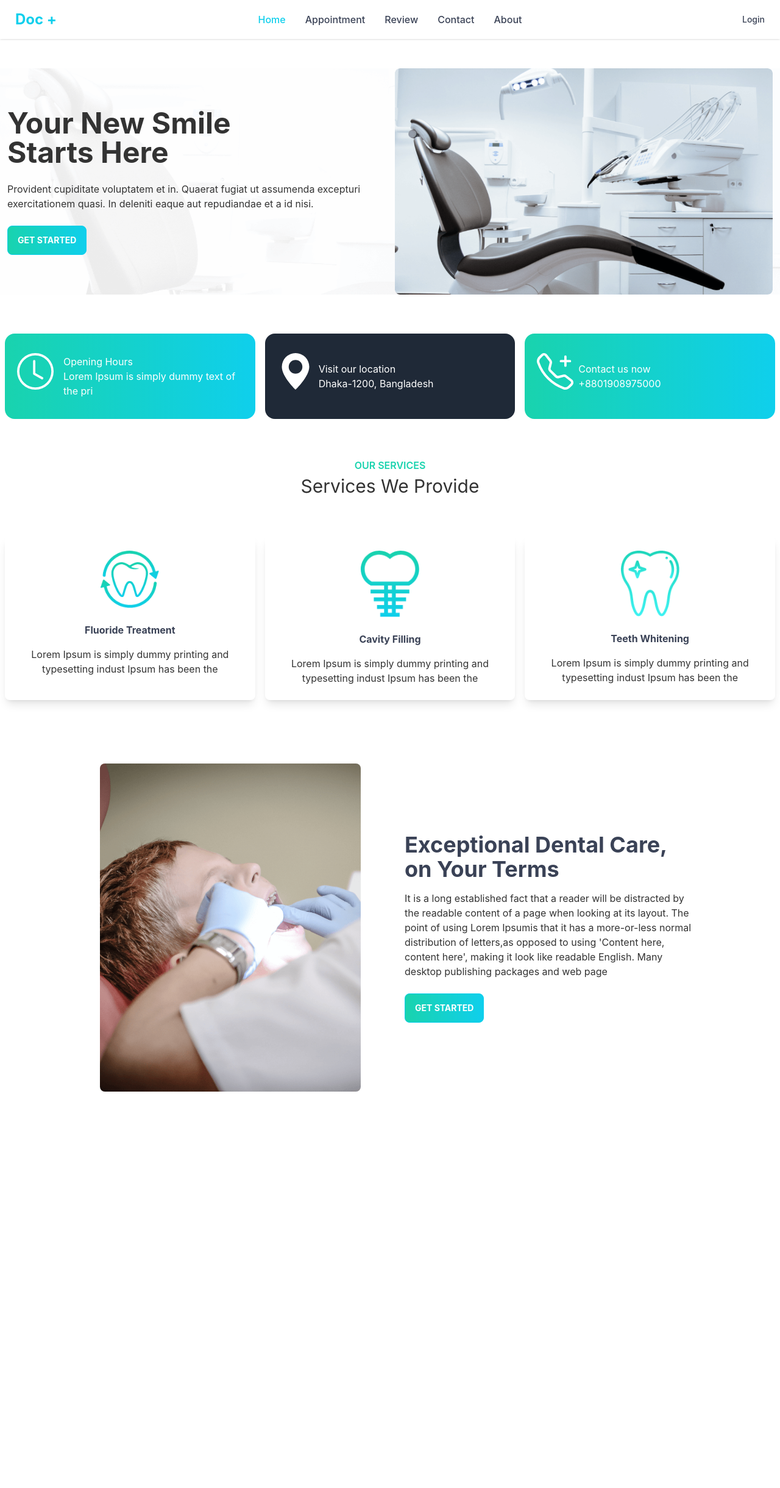
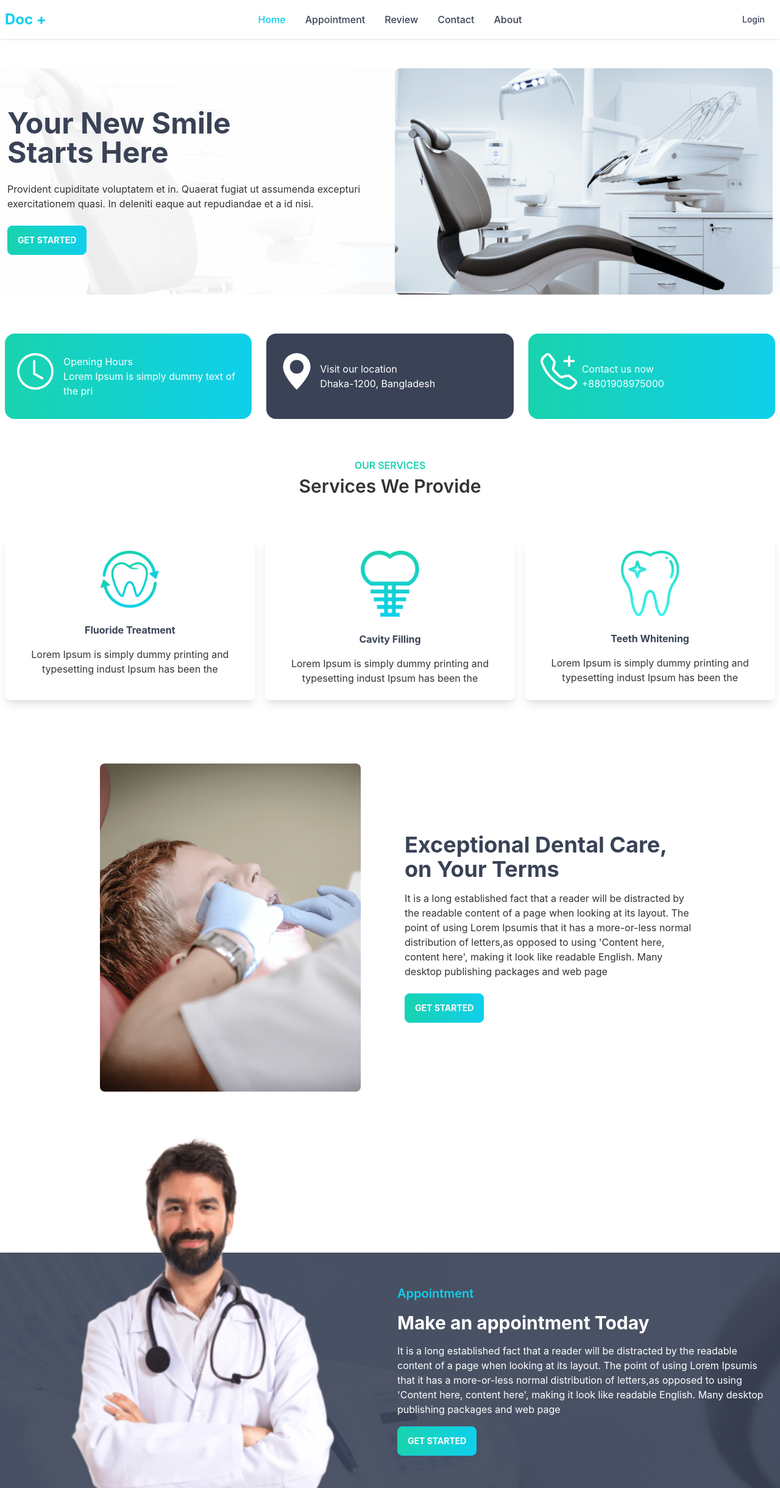
Before and after one commit to asadulR/Doc-plus-UI, a React (Create React App) app: page / in a window 1280 px wide. Shown: the whole page at 61% size. Before the commit the page ends 1894 px from the top, so only its background shows below. Built offline with nearby package versions, Linux system fonts and the light colour scheme.

Commit message:
home appointment

```diff
--- a/src/Components/Pages/Header/Header.js
+++ b/src/Components/Pages/Header/Header.js
@@ -4,9 +4,9 @@ import CustomLink from '../../Shared/CustomLink/CustomLink';
 
 const Header = () => {
     return (
-        <section className=' shadow ' style={{position:"sticky", top:"0"}}>
+        <section className=' shadow bg-base-100' style={{position:"sticky", top:"0"}}>
             <div className='container mx-auto'>
-                <div className="navbar bg-base-100">
+                <div className="navbar">
                     <div className="navbar-start">
                         <div className="dropdown">
                             <label tabindex="0" className="btn btn-ghost lg:hidden">
@@ -18,10 +18,9 @@ const Header = () => {
                                 <li><CustomLink to='/review' >Review</CustomLink></li>
                                 <li><CustomLink to='/contact' >Contact </CustomLink></li>
                                 <li><CustomLink to='/about' >About</CustomLink></li>
-
                             </ul>
                         </div>
-                        <Link to='/' className="btn btn-ghost text-primary normal-case font-bold text-2xl">Doc +</Link>
+                        <Link to='/' className=" text-primary normal-case font-bold text-2xl">Doc +</Link>
                     </div>
                     <div className="navbar-center hidden lg:flex">
                         <ul className="menu menu-horizontal p-0">
--- a/src/Components/Pages/Home/Banner.js
+++ b/src/Components/Pages/Home/Banner.js
@@ -6,7 +6,7 @@ const Banner = () => {
         <div className=' container mx-auto banner-section-home px-3'>
             <div className="grid grid-cols-1 md:grid-cols-2 gap-4 my-12 items-center">
                 <div>
-                    <h1 className="text-5xl font-bold max-w-lg">Your New Smile Starts Here</h1>
+                    <h1 className="text-5xl font-bold max-w-lg text-accent">Your New Smile Starts Here</h1>
                     <p className="py-6">Provident cupiditate voluptatem et in. Quaerat fugiat ut assumenda excepturi exercitationem quasi. In deleniti eaque aut repudiandae et a id nisi.</p>
                     <button className="btn btn-primary text-white font-bold bg-gradient-to-r from-secondary to-primary transition ease-in-out  hover:-translate-y-1 hover:scale-110 duration-700">Get Started</button>
                 </div>
--- a/src/Components/Pages/Home/Home.js
+++ b/src/Components/Pages/Home/Home.js
@@ -1,5 +1,6 @@
 import React from 'react';
 import Banner from './Banner';
+import HomeAppointment from './HomeAppointment';
 import Info from './Info';
 import Services from './Services';
 
@@ -9,6 +10,7 @@ const Home = () => {
             <Banner/>
             <Info/>
             <Services/>
+            <HomeAppointment/>
         </div>
     );
 };
--- /dev/null
+++ b/src/Components/Pages/Home/HomeAppointment.js
@@ -0,0 +1,25 @@
+import React from 'react';
+import doctor from '../../../assets/images/doctor-small.png';
+import appointment from '../../../assets/images/appointment.png';
+const HomeAppointment = () => {
+    return (
+        <section className=" md:mt-60">
+            <div className=' block md:flex items-center' style={{
+                background: `url(${appointment})`
+            }}>
+                <div className='flex-1 px-3'>
+                    <img className='md:mt-[-200px]' src={doctor} alt="" />
+                </div>
+                <div className='flex-1 px-3'>
+                    <h4 className='text-primary mb-4 text-xl font-semibold'>Appointment</h4>
+                    <h2 className='text-3xl font-bold text-white mb-4'>Make an appointment Today</h2>
+                    <p className='mb-4 text-white'>It is a long established fact that a reader will be distracted by the readable content of a page when looking at its layout. The point of using Lorem Ipsumis that it has a more-or-less normal distribution of letters,as opposed to using 'Content here, content here', making it look like readable English. Many desktop publishing packages and web page</p>
+                    <button className="btn btn-primary text-white font-bold bg-gradient-to-r from-secondary to-primary transition ease-in-out  hover:-translate-y-1 hover:scale-110 duration-700">Get Started</button>
+
+                </div>
+            </div>
+        </section>
+    );
+};
+
+export default HomeAppointment;
--- a/src/Components/Pages/Home/Info.js
+++ b/src/Components/Pages/Home/Info.js
@@ -3,7 +3,7 @@ import { BsClock, BsFillGeoAltFill, BsTelephonePlus } from "react-icons/bs";
 const Info = () => {
     return (
         <section className='container mx-auto my-16'>
-            <div className='grid grid-cols-1 md:grid-cols-3 gap-4 text-white px-2'>
+            <div className='grid grid-cols-1 md:grid-cols-3 gap-6 text-white px-2'>
                 <div className='bg-gradient-to-r from-secondary to-primary px-5 py-8 text-center md:text-left rounded-2xl transition ease-in-out  hover:-translate-y-2 duration-700'>
                     <div className="md:flex gap-4 md:items-center">
                         <div className='mb-4'><BsClock className='text-8xl md:text-6xl font-bold mx-auto' /></div>
@@ -13,7 +13,7 @@ const Info = () => {
                         </div>
                     </div>
                 </div>
-                <div className='bg-gray-800  px-5 py-8 rounded-2xl text-center md:text-left transition ease-in-out  hover:-translate-y-2 duration-700'>
+                <div className='bg-accent  px-5 py-8 rounded-2xl text-center md:text-left transition ease-in-out  hover:-translate-y-2 duration-700'>
                     <div className='md:flex gap-2 md:items-center'>
                         <div className='mb-4'><BsFillGeoAltFill className='text-8xl md:text-6xl mx-auto font-bold'/></div>
                         <div>
--- a/src/Components/Pages/Home/Services.js
+++ b/src/Components/Pages/Home/Services.js
@@ -9,7 +9,7 @@ const Services = () => {
         <section>
             <div className="container mx-auto ">
                 <h5 className='text-center text-secondary mb-1 font-semibold'>OUR SERVICES</h5>
-                <h2 className='text-center text-3xl'>Services We Provide</h2>
+                <h2 className='text-center text-3xl font-semibold'>Services We Provide</h2>
 
                 <div className='grid grid-cols-1 md:grid-cols-3 gap-4 my-16 px-2'>
                     <div className=' text-center p-6 shadow-lg rounded-lg'>
```
